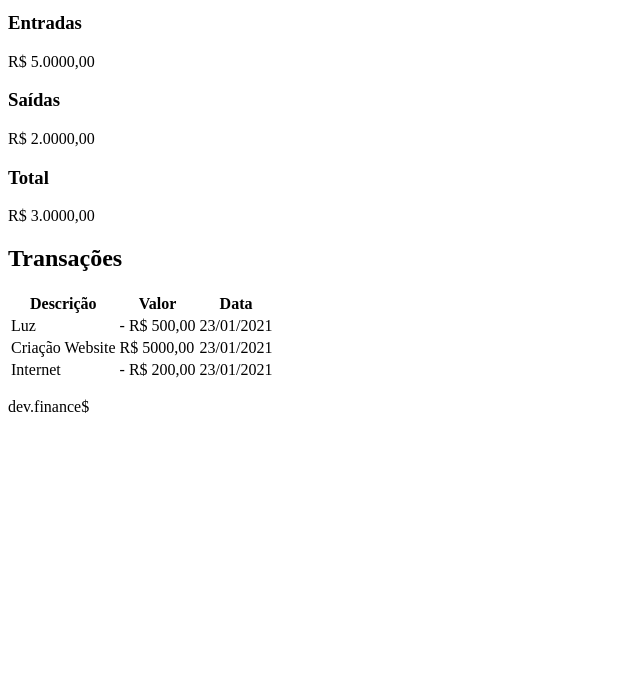
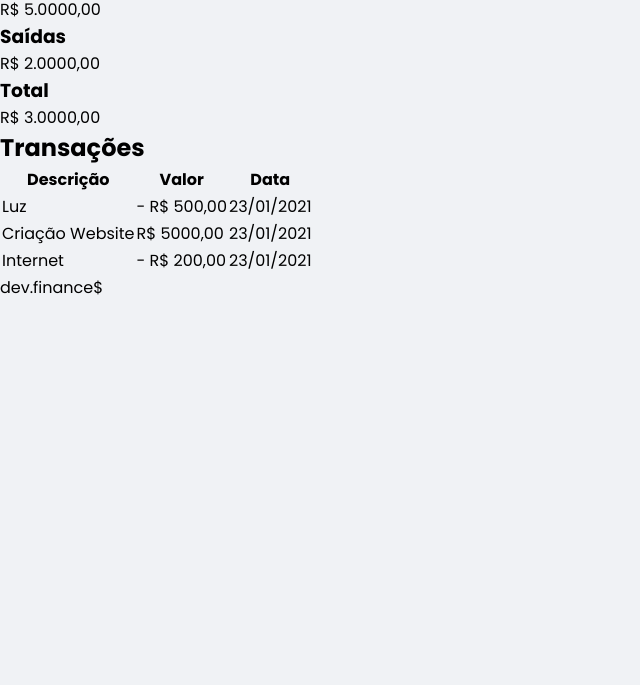
Before and after one commit to luccasmesquita/dev.finance, a plain HTML site: page index.html in a window 1280 px wide. Shown: the part 115-800 px from the top of the page, without its empty margins (0-640 px from the left). Drawn offline with Linux system fonts and the light colour scheme.

Commit message:
c03 - base css

```diff
--- /dev/null
+++ b/css/styles.css
@@ -0,0 +1,10 @@
+@import url('https://fonts.googleapis.com/css2?family=Poppins:ital,wght@0,100;0,200;0,400;0,700;1,100;1,200;1,400;1,700&display=swap');
+* {
+    margin: 0;
+    padding: 0;
+    box-sizing: border-box;
+}
+body {
+    background: #f0f2f5;
+    font-family: 'Poppins', sans-serif;
+}
--- a/index.html
+++ b/index.html
@@ -6,6 +6,7 @@
     <meta http-equiv="X-UA-Compatible" content="IE=edge">
     <meta name="viewport" content="width=device-width, initial-scale=1.0">
     <title>dev.finance$</title>
+    <link rel="stylesheet" href="css/styles.css">
 </head>
 
 <body>
```
